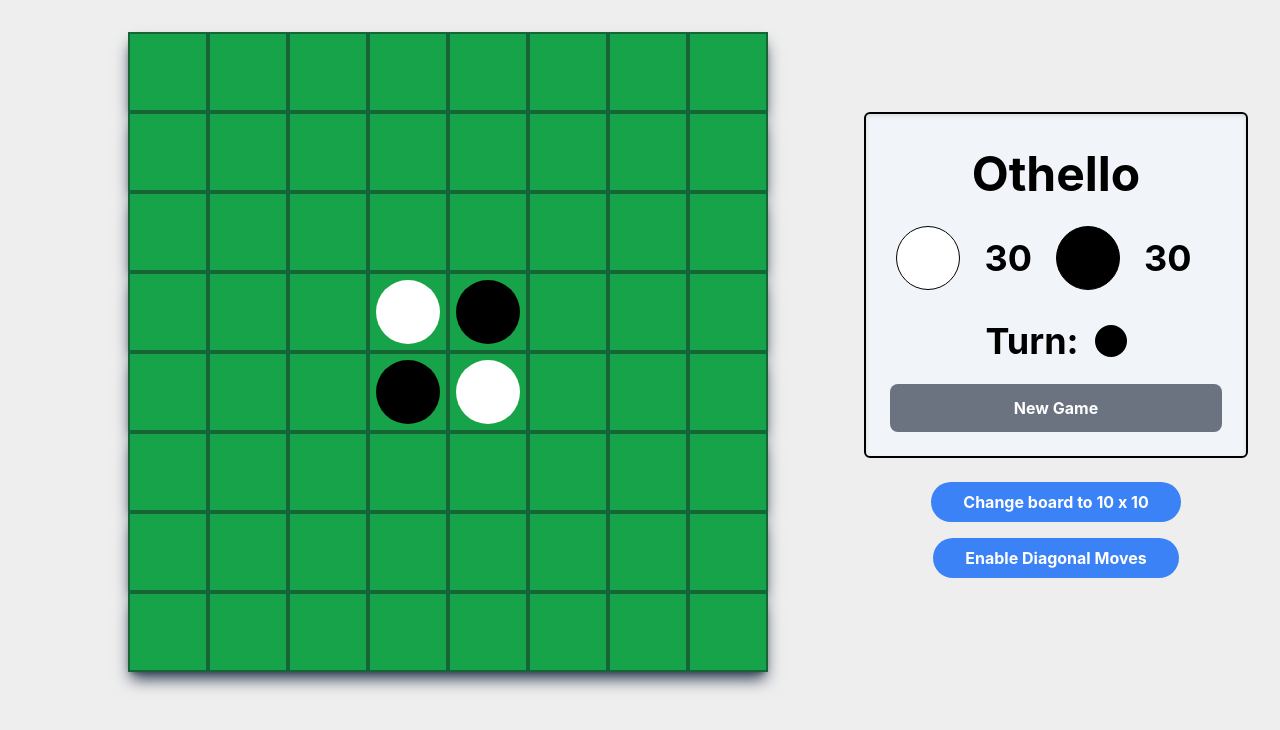
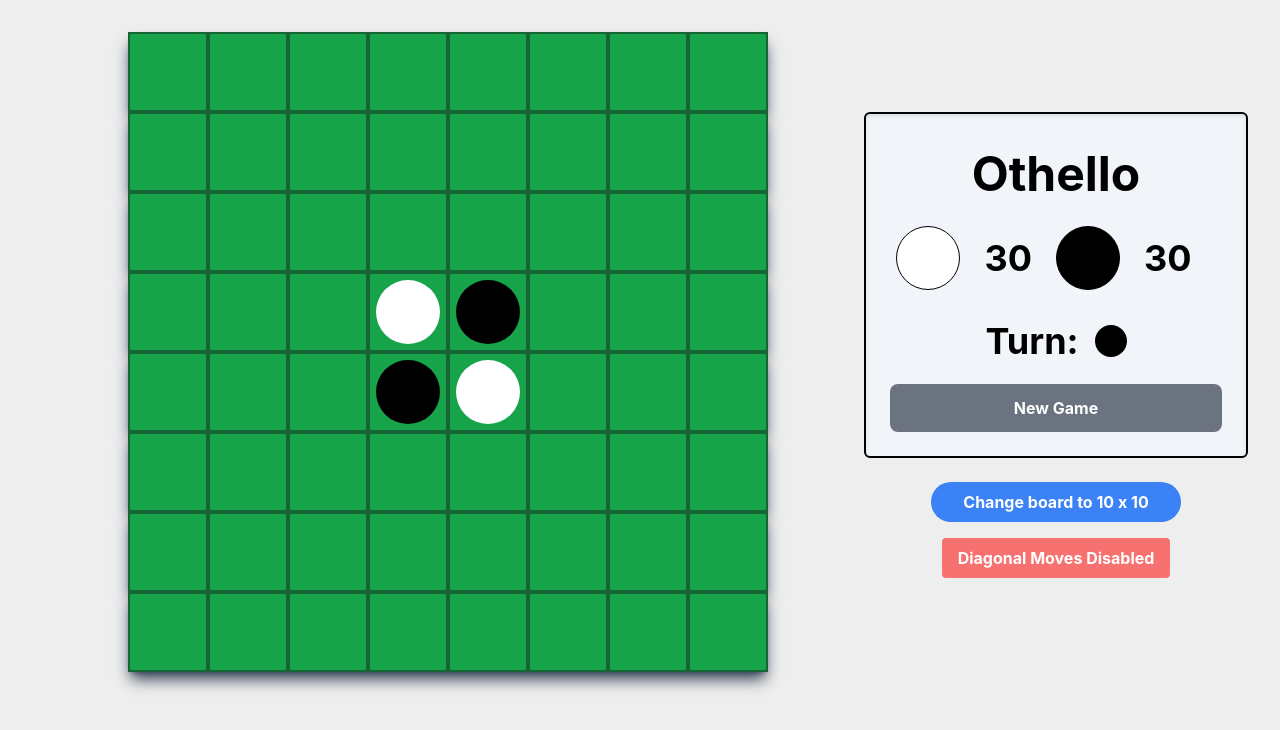
Before and after one commit to AngelaPatarroyo/othello-proyecto, a React (Create React App) app: page / in a window 1280 px wide. Shown: the top 730 px of the page. Built offline with nearby package versions, Linux system fonts and the light colour scheme.

Commit message:
final final

```diff
--- a/src/components/Board.jsx
+++ b/src/components/Board.jsx
@@ -128,6 +128,7 @@ const Board = () => {
                 empty={empty}
                 white={white}
                 black={black}
+                boardSize={boardSize}
               />
             ))}
           </div>
--- a/src/components/ScoreBoard.jsx
+++ b/src/components/ScoreBoard.jsx
@@ -70,9 +70,13 @@ const ScoreBoard = ({
         <div>
           <button
             onClick={changeDiagonalMoves}
-            className={styles.diagonalMovesButton}
+            className={`text-white font-bold py-2 px-4 rounded focus:outline-none focus:shadow-outline ${
+              allowDiagonal
+                ? styles.diagonalMovesButtonEnabled
+                : styles.diagonalMovesButtonDisabled
+            }`}
           >
-            {allowDiagonal ? 'Disable Diagonal Moves' : 'Enable Diagonal Moves'}
+            {allowDiagonal ? 'Diagonal Moves Enabled' : 'Diagonal Moves Disabled'}
           </button>
         </div>
       </div>
--- a/src/components/ScoreBoard.module.css
+++ b/src/components/ScoreBoard.module.css
@@ -101,7 +101,33 @@
   }
 
   .changeBoardButton:hover, .diagonalMovesButton:hover {
-    background-color: #2563EB;
     box-shadow: 0 4px 6px rgba(0, 0, 0, 0.1);
     transform: translateY(-0.25rem);
   }
+
+  .diagonalMovesButton {
+    font-size: 1.25rem; /* Aumenta el tamaño de la fuente */
+    padding: 0.75rem 2.5rem; /* Aumenta el padding */
+  }
+
+  .diagonalMovesButtonEnabled {
+    background-color: #34D399;
+  }
+
+  .diagonalMovesButtonEnabled:hover {
+    background-color: #22C55E;
+  }
+
+  .diagonalMovesButtonDisabled {
+    background-color: #F87171;
+  }
+
+  .diagonalMovesButtonDisabled:hover {
+    background-color: #EF4444;
+  }
+
+  .impossibleText {
+    font-weight: bold;
+    font-size: 1.5rem;
+    margin-bottom: 2rem;
+  }
--- a/src/components/Tile.jsx
+++ b/src/components/Tile.jsx
@@ -1,13 +1,13 @@
 
-const Tile = ({ value, onClick, white }) => (
+const Tile = ({ value, onClick, white, boardSize }) => (
   <div
     onClick={onClick}
-    className="flex items-center justify-center bg-green-600 h-20 w-20 border-solid border-2 border-green-800"
+    className={`flex items-center justify-center bg-green-600 ${boardSize === 8 ? "h-20 w-20" : "h-16 w-16"} border-solid border-2 border-green-800`}
   >
     {value !== 0 && (
       <div
         className={`${value === white ? "bg-white" : "bg-black"
-          } h-16 w-16 rounded-full `}
+          } ${boardSize === 8 ? "h-16 w-16" : "h-12 w-12"} rounded-full `}
       />
     )}
   </div>
--- a/src/components/TileChecker.jsx
+++ b/src/components/TileChecker.jsx
@@ -2,7 +2,7 @@ import Swal from 'sweetalert2';
 import Tile from './Tile';
 
 
-export const TileChecker = ({ x, y, endGame, matriz, setMatriz, setTurn, turn, allowDiagonal, black, white }) => {
+export const TileChecker = ({ x, y, endGame, matriz, setMatriz, setTurn, turn, allowDiagonal, black, white, boardSize }) => {
 
 
   const checkTile = () => {
@@ -63,7 +63,8 @@ export const TileChecker = ({ x, y, endGame, matriz, setMatriz, setTurn, turn, a
 
       <Tile value={matriz[x][y]}
       onClick={checkTile}
-      white={white} />
+      white={white}
+      boardSize={boardSize} />
 
     </>
   );
```
